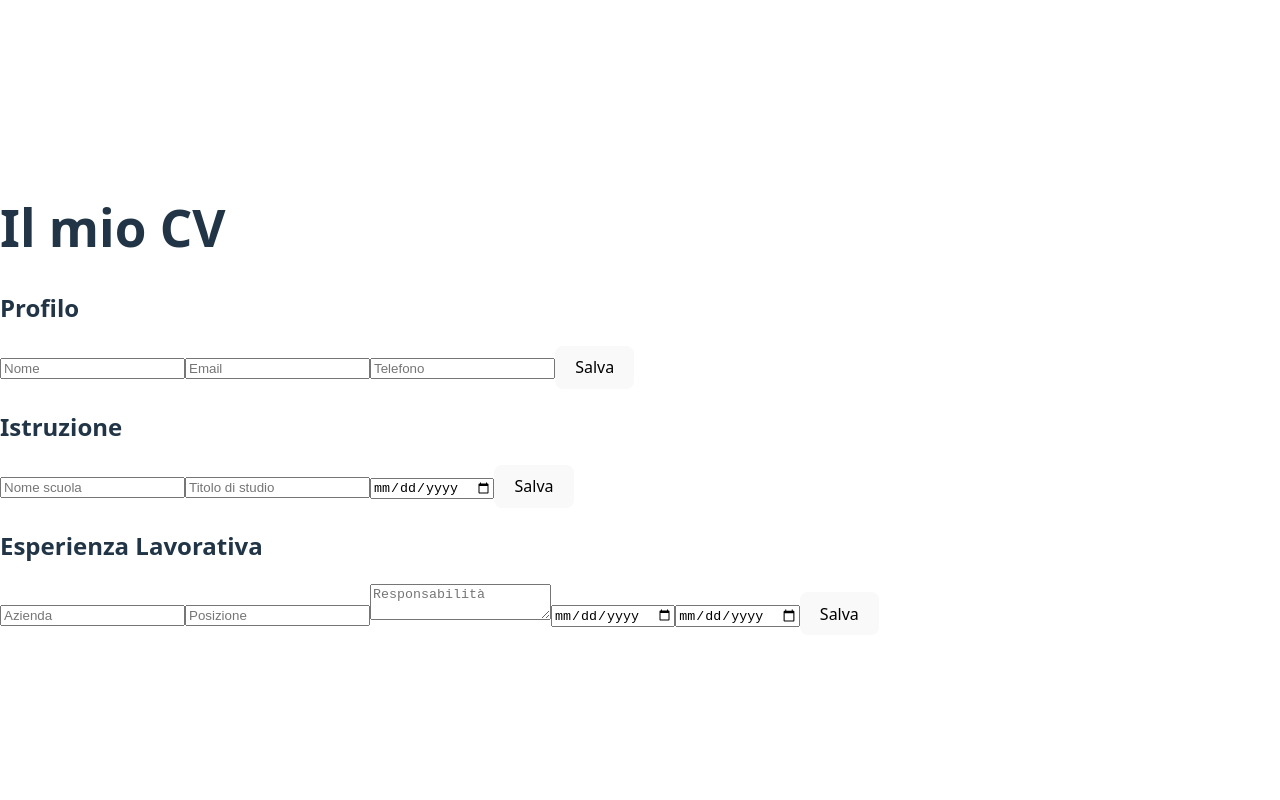
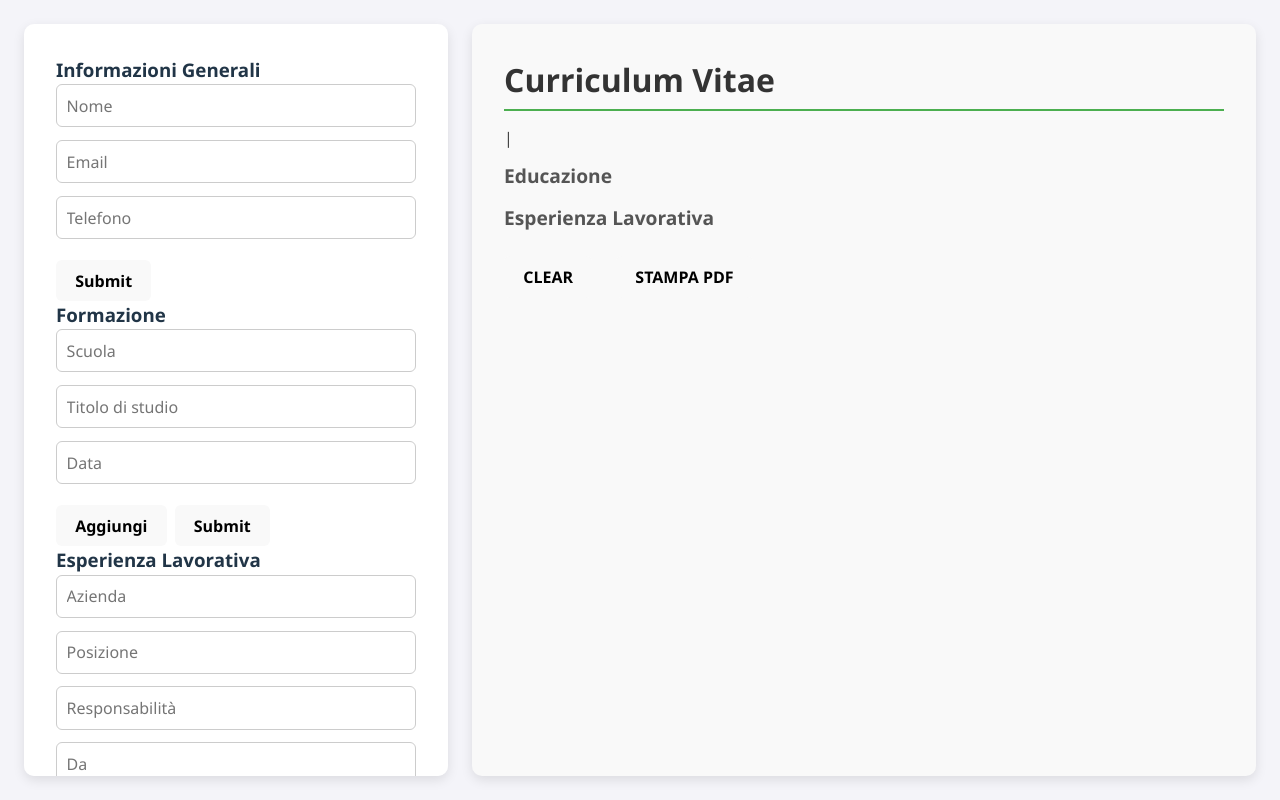
Before and after one commit to OmarF027/CV_Application, a React (Vite) app: page / in a window 1280 px wide. Built offline with nearby package versions, Linux system fonts and the light colour scheme.

Commit message:
Aggiunto componenti Buttons e CVDisplay, modificato il css

```diff
--- a/src/App.jsx
+++ b/src/App.jsx
@@ -1,15 +1,33 @@
+import { useState } from "react";
 import Profile from "./components/Profile";
 import Education from "./components/Education";
 import Experience from "./components/Experience";
+import CVDisplay from "./components/CVDisplay";
+import Buttons from "./components/Buttons";
 import "./styles.css";
 
 function App() {
+  const [profile, setProfile] = useState({ name: "", email: "", phone: "" });
+  const [education, setEducation] = useState([]);
+  const [experience, setExperience] = useState([]);
+
+  const clearAll = () => {
+    setProfile({ name: "", email: "", phone: "" });
+    setEducation([]);
+    setExperience([]);
+  };
+
   return (
-    <div className="cv-container">
-      <h1>Il mio CV</h1>
-      <Profile />
-      <Education />
-      <Experience />
+    <div className="container">
+      <div className="left-panel">
+        <Profile data={profile} setData={setProfile} />
+        <Education data={education} setData={setEducation} />
+        <Experience data={experience} setData={setExperience} />
+      </div>
+      <div className="right-panel">
+        <CVDisplay profile={profile} education={education} experience={experience} />
+        <Buttons clearAll={clearAll} />
+      </div>
     </div>
   );
 }
--- /dev/null
+++ b/src/components/Buttons.jsx
@@ -0,0 +1,12 @@
+export default function Buttons({ clearAll }) {
+  const savePDF = () => {
+    window.print();
+  };
+
+  return (
+    <div style={{ marginTop: "1rem" }}>
+      <button onClick={clearAll}>CLEAR</button>
+      <button onClick={savePDF} style={{ marginLeft: "1rem" }}>STAMPA PDF</button>
+    </div>
+  );
+}
--- /dev/null
+++ b/src/components/CVDisplay.jsx
@@ -0,0 +1,19 @@
+export default function CVDisplay({ profile, education, experience }) {
+  return (
+    <div>
+      <h2>Curriculum Vitae</h2>
+      <h3>{profile.name}</h3>
+      <p>{profile.email} | {profile.phone}</p>
+
+      <h4>Educazione</h4>
+      {education.map((e, i) => (
+        <p key={i}><strong>{e.title}</strong> - {e.school} ({e.date})</p>
+      ))}
+
+      <h4>Esperienza Lavorativa</h4>
+      {experience.map((e, i) => (
+        <p key={i}><strong>{e.position}</strong> - {e.company} ({e.from} - {e.to})<br />{e.responsibilities}</p>
+      ))}
+    </div>
+  );
+}
--- a/src/components/Education.jsx
+++ b/src/components/Education.jsx
@@ -1,50 +1,33 @@
 import { useState } from "react";
 
-function Education() {
-  const [isEditing, setIsEditing] = useState(true);
-  const [school, setSchool] = useState("");
-  const [title, setTitle] = useState("");
-  const [date, setDate] = useState("");
+export default function Education({ data, setData }) {
+  const [editing, setEditing] = useState(true);
+  const [edu, setEdu] = useState({ school: "", title: "", date: "" });
 
-  const handleSubmit = (e) => {
-    e.preventDefault();
-    setIsEditing(false);
+  const handleAdd = () => {
+    setData([...data, edu]);
+    setEdu({ school: "", title: "", date: "" });
   };
 
   return (
-    <div className="section">
-      <h2>Istruzione</h2>
-      {isEditing ? (
-        <form onSubmit={handleSubmit}>
-          <input
-            type="text"
-            placeholder="Nome scuola"
-            value={school}
-            onChange={(e) => setSchool(e.target.value)}
-          />
-          <input
-            type="text"
-            placeholder="Titolo di studio"
-            value={title}
-            onChange={(e) => setTitle(e.target.value)}
-          />
-          <input
-            type="date"
-            value={date}
-            onChange={(e) => setDate(e.target.value)}
-          />
-          <button type="submit">Salva</button>
-        </form>
+    <div>
+      <h3>Formazione</h3>
+      {editing ? (
+        <>
+          <input placeholder="Scuola" value={edu.school} onChange={(e) => setEdu({ ...edu, school: e.target.value })} />
+          <input placeholder="Titolo di studio" value={edu.title} onChange={(e) => setEdu({ ...edu, title: e.target.value })} />
+          <input placeholder="Data" value={edu.date} onChange={(e) => setEdu({ ...edu, date: e.target.value })} />
+          <button onClick={handleAdd}>Aggiungi</button>
+          <button onClick={() => setEditing(false)}>Submit</button>
+        </>
       ) : (
-        <div>
-          <p><b>Scuola:</b> {school}</p>
-          <p><b>Titolo:</b> {title}</p>
-          <p><b>Data:</b> {date}</p>
-          <button onClick={() => setIsEditing(true)}>Modifica</button>
-        </div>
+        <>
+          {data.map((e, i) => (
+            <p key={i}><strong>{e.title}</strong> - {e.school} ({e.date})</p>
+          ))}
+          <button onClick={() => setEditing(true)}>Edit</button>
+        </>
       )}
     </div>
   );
 }
-
-export default Education;
--- a/src/components/Experience.jsx
+++ b/src/components/Experience.jsx
@@ -1,63 +1,35 @@
 import { useState } from "react";
 
-function Experience() {
-  const [isEditing, setIsEditing] = useState(true);
-  const [company, setCompany] = useState("");
-  const [position, setPosition] = useState("");
-  const [responsibilities, setResponsibilities] = useState("");
-  const [dateFrom, setDateFrom] = useState("");
-  const [dateUntil, setDateUntil] = useState("");
+export default function Experience({ data, setData }) {
+  const [editing, setEditing] = useState(true);
+  const [exp, setExp] = useState({ company: "", position: "", responsibilities: "", from: "", to: "" });
 
-  const handleSubmit = (e) => {
-    e.preventDefault();
-    setIsEditing(false);
+  const handleAdd = () => {
+    setData([...data, exp]);
+    setExp({ company: "", position: "", responsibilities: "", from: "", to: "" });
   };
 
   return (
-    <div className="section">
-      <h2>Esperienza Lavorativa</h2>
-      {isEditing ? (
-        <form onSubmit={handleSubmit}>
-          <input
-            type="text"
-            placeholder="Azienda"
-            value={company}
-            onChange={(e) => setCompany(e.target.value)}
-          />
-          <input
-            type="text"
-            placeholder="Posizione"
-            value={position}
-            onChange={(e) => setPosition(e.target.value)}
-          />
-          <textarea
-            placeholder="Responsabilità"
-            value={responsibilities}
-            onChange={(e) => setResponsibilities(e.target.value)}
-          />
-          <input
-            type="date"
-            value={dateFrom}
-            onChange={(e) => setDateFrom(e.target.value)}
-          />
-          <input
-            type="date"
-            value={dateUntil}
-            onChange={(e) => setDateUntil(e.target.value)}
-          />
-          <button type="submit">Salva</button>
-        </form>
+    <div>
+      <h3>Esperienza Lavorativa</h3>
+      {editing ? (
+        <>
+          <input placeholder="Azienda" value={exp.company} onChange={(e) => setExp({ ...exp, company: e.target.value })} />
+          <input placeholder="Posizione" value={exp.position} onChange={(e) => setExp({ ...exp, position: e.target.value })} />
+          <input placeholder="Responsabilità" value={exp.responsibilities} onChange={(e) => setExp({ ...exp, responsibilities: e.target.value })} />
+          <input placeholder="Da" value={exp.from} onChange={(e) => setExp({ ...exp, from: e.target.value })} />
+          <input placeholder="A" value={exp.to} onChange={(e) => setExp({ ...exp, to: e.target.value })} />
+          <button onClick={handleAdd}>Aggiungi</button>
+          <button onClick={() => setEditing(false)}>Submit</button>
+        </>
       ) : (
-        <div>
-          <p><b>Azienda:</b> {company}</p>
-          <p><b>Posizione:</b> {position}</p>
-          <p><b>Responsabilità:</b> {responsibilities}</p>
-          <p><b>Periodo:</b> {dateFrom} - {dateUntil}</p>
-          <button onClick={() => setIsEditing(true)}>Modifica</button>
-        </div>
+        <>
+          {data.map((e, i) => (
+            <p key={i}><strong>{e.position}</strong> - {e.company} ({e.from} - {e.to})<br />{e.responsibilities}</p>
+          ))}
+          <button onClick={() => setEditing(true)}>Edit</button>
+        </>
       )}
     </div>
   );
 }
-
-export default Experience;
--- a/src/components/Profile.jsx
+++ b/src/components/Profile.jsx
@@ -1,51 +1,30 @@
 import { useState } from "react";
 
-function Profile() {
-  const [isEditing, setIsEditing] = useState(true);
-  const [name, setName] = useState("");
-  const [email, setEmail] = useState("");
-  const [phone, setPhone] = useState("");
+export default function Profile({ data, setData }) {
+  const [editing, setEditing] = useState(true);
 
-  const handleSubmit = (e) => {
-    e.preventDefault();
-    setIsEditing(false);
+  const handleChange = (e) => {
+    setData({ ...data, [e.target.name]: e.target.value });
   };
 
   return (
-    <div className="section">
-      <h2>Profilo</h2>
-      {isEditing ? (
-        <form onSubmit={handleSubmit}>
-          <input
-            type="text"
-            placeholder="Nome"
-            value={name}
-            onChange={(e) => setName(e.target.value)}
-          />
-          <input
-            type="email"
-            placeholder="Email"
-            value={email}
-            onChange={(e) => setEmail(e.target.value)}
-          />
-          <input
-            type="tel"
-            placeholder="Telefono"
-            value={phone}
-            onChange={(e) => setPhone(e.target.value)}
-          />
-          <button type="submit">Salva</button>
-        </form>
+    <div>
+      <h3>Informazioni Generali</h3>
+      {editing ? (
+        <>
+          <input name="name" placeholder="Nome" value={data.name} onChange={handleChange} />
+          <input name="email" placeholder="Email" value={data.email} onChange={handleChange} />
+          <input name="phone" placeholder="Telefono" value={data.phone} onChange={handleChange} />
+          <button onClick={() => setEditing(false)}>Submit</button>
+        </>
       ) : (
-        <div>
-          <p><b>Nome:</b> {name}</p>
-          <p><b>Email:</b> {email}</p>
-          <p><b>Telefono:</b> {phone}</p>
-          <button onClick={() => setIsEditing(true)}>Modifica</button>
-        </div>
+        <>
+          <p><strong>Nome:</strong> {data.name}</p>
+          <p><strong>Email:</strong> {data.email}</p>
+          <p><strong>Telefono:</strong> {data.phone}</p>
+          <button onClick={() => setEditing(true)}>Edit</button>
+        </>
       )}
     </div>
   );
 }
-
-export default Profile;
--- a/src/styles.css
+++ b/src/styles.css
@@ -0,0 +1,163 @@
+* {
+  margin: 0;
+  padding: 0;
+  box-sizing: border-box;
+  font-family: 'Segoe UI', Tahoma, Geneva, Verdana, sans-serif;
+}
+
+html, body, #root {
+  height: 100%;
+  width: 100%;
+  background-color: #f4f4f9;
+}
+
+.container {
+  display: flex;
+  height: 100vh;
+  width: 100vw;
+  gap: 1.5rem;
+  padding: 1.5rem;
+}
+
+.left-panel {
+  flex: 1;
+  padding: 2rem;
+  background-color: #ffffff;
+  border-radius: 10px;
+  box-shadow: 0 4px 12px rgba(0,0,0,0.1);
+  overflow-y: auto;
+}
+
+.right-panel {
+  flex: 2;
+  padding: 2rem;
+  background-color: #f9f9f9;
+  border-radius: 10px;
+  box-shadow: 0 4px 12px rgba(0,0,0,0.1);
+  overflow-y: auto;
+}
+
+/* TITOLO E SEZIONI CV */
+.right-panel h2 {
+  font-size: 2rem;
+  color: #333;
+  margin-bottom: 1rem;
+  border-bottom: 2px solid #4CAF50;
+  padding-bottom: 0.3rem;
+}
+
+.right-panel h3 {
+  font-size: 1.5rem;
+  color: #2c3e50;
+  margin-top: 1rem;
+  margin-bottom: 0.3rem;
+}
+
+.right-panel h4 {
+  font-size: 1.2rem;
+  color: #555;
+  margin-top: 0.8rem;
+  margin-bottom: 0.2rem;
+}
+
+.right-panel p {
+  font-size: 1rem;
+  color: #444;
+  margin-bottom: 0.5rem;
+  line-height: 1.4;
+}
+
+/* INPUT E TEXTAREA */
+input, textarea {
+  display: block;
+  width: 100%;
+  padding: 0.6rem;
+  margin-bottom: 0.8rem;
+  border-radius: 6px;
+  border: 1px solid #ccc;
+  font-size: 1rem;
+  transition: border 0.2s ease-in-out, box-shadow 0.2s ease-in-out;
+}
+
+input:focus, textarea:focus {
+  border-color: #4CAF50;
+  box-shadow: 0 0 5px rgba(76, 175, 80, 0.5);
+  outline: none;
+}
+
+/* PULSANTI */
+button {
+  padding: 0.6rem 1.2rem;
+  margin-right: 0.5rem;
+  margin-top: 0.5rem;
+  border: none;
+  border-radius: 6px;
+  cursor: pointer;
+  font-weight: bold;
+  transition: background-color 0.2s ease-in-out, transform 0.1s ease;
+}
+
+button:hover {
+  transform: translateY(-1px);
+}
+
+button:active {
+  transform: translateY(0);
+}
+
+button.clear-btn {
+  background-color: #e74c3c;
+  color: #fff;
+}
+
+button.clear-btn:hover {
+  background-color: #c0392b;
+}
+
+button.save-btn {
+  background-color: #4CAF50;
+  color: #fff;
+}
+
+button.save-btn:hover {
+  background-color: #45a049;
+}
+
+.left-panel::-webkit-scrollbar,
+.right-panel::-webkit-scrollbar {
+  width: 8px;
+}
+
+.left-panel::-webkit-scrollbar-thumb,
+.right-panel::-webkit-scrollbar-thumb {
+  background-color: rgba(0,0,0,0.2);
+  border-radius: 4px;
+}
+
+/* RESPONSIVE */
+@media (max-width: 1024px) {
+  .container {
+    flex-direction: column;
+    padding: 1rem;
+  }
+  .left-panel, .right-panel {
+    flex: 1 1 100%;
+    height: 50vh;
+  }
+}
+
+/* Stampa PDF */
+@media print {
+  body * {
+    visibility: hidden;
+  }
+  .right-panel, .right-panel * {
+    visibility: visible;
+  }
+  .right-panel {
+    position: absolute;
+    top: 0;
+    left: 0;
+    width: 100%;
+  }
+}
```
